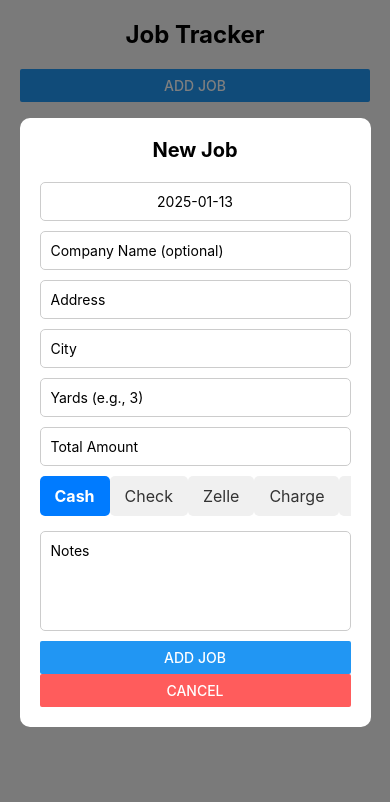
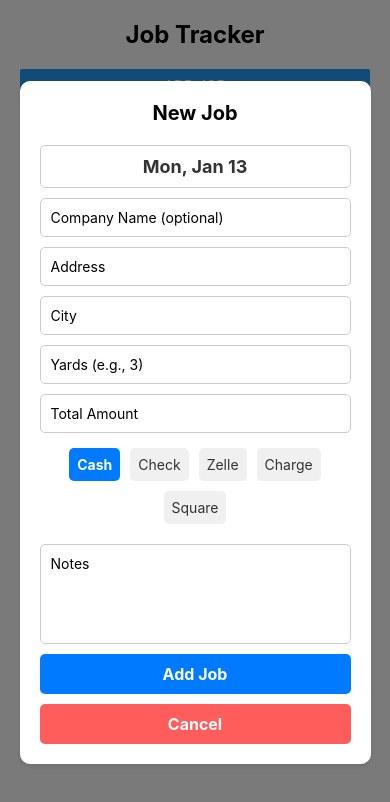
Before and after one commit to Auto-psychoJak/JobTracker, a React Native app: screen / in a window 390 px wide. Both pictures are taken after a click on the button "ADD JOB". Shown: the top 802 px of the page. Built offline with nearby package versions, Linux system fonts and the light colour scheme.

Commit message:
fixed update and scroll issues

```diff
--- a/App.tsx
+++ b/App.tsx
@@ -24,8 +24,8 @@ type Job = {
   address: string;
   city: string;
   yards: number;
-  total: number; // New field
-  paymentMethod: 'Cash' | 'Check' | 'Zelle' |'Square'|'Charge';
+  total: number;
+  paymentMethod: 'Cash' | 'Check' | 'Zelle' | 'Charge' | 'Square';
   paymentStatus: 'Paid' | 'Unpaid';
   checkNumber?: string;
   billingInfo?: {
@@ -37,7 +37,6 @@ type Job = {
   notes: string;
 };
 
-
 export default function App() {
   const [jobs, setJobs] = useState<Job[]>([]);
   const [modalVisible, setModalVisible] = useState<boolean>(false);
@@ -47,13 +46,11 @@ export default function App() {
   const [address, setAddress] = useState('');
   const [city, setCity] = useState('');
   const [yards, setYards] = useState('');
-  const [total, setTotal] = useState<string>(''); // Use a string for easier input handling
-  const [paymentMethod, setPaymentMethod] = useState<'Cash' | 'Check' | 'Zelle' |'Square'| 'Charge'>('Cash');
+  const [total, setTotal] = useState<string>('');
+  const [paymentMethod, setPaymentMethod] = useState<'Cash' | 'Check' | 'Zelle' | 'Charge' | 'Square'>('Cash');
   const [paymentStatus, setPaymentStatus] = useState<'Paid' | 'Unpaid'>('Paid');
   const [checkNumber, setCheckNumber] = useState('');
-
-  const [billingInfo, setBillingInfo] = useState({ companyName: '', address: '', phone: '' , email: '' });
-
+  const [billingInfo, setBillingInfo] = useState({ companyName: '', address: '', phone: '', email: '' });
   const [notes, setNotes] = useState('');
   const [editingJobId, setEditingJobId] = useState<string | null>(null);
 
@@ -71,7 +68,7 @@ export default function App() {
       if (savedJobs) {
         const parsedJobs = JSON.parse(savedJobs).map((job: any) => ({
           ...job,
-          total: job.total || 0, // Default value for total
+          total: job.total || 0,
         }));
         setJobs(parsedJobs);
       }
@@ -80,13 +77,13 @@ export default function App() {
     }
   };
 
-
-  const deleteJob = (id: string) => {
-    const updatedJobs = jobs.filter((job) => job.id !== id);
-    setJobs(updatedJobs); // Update the state with the filtered array
-    saveJobs(updatedJobs); // Save the updated array to AsyncStorage
+  const formatDate = (date: Date): string => {
+    return date.toLocaleDateString('en-US', {
+      weekday: 'short', // Mon
+      month: 'short',   // Jan
+      day: '2-digit',   // 16
+    });
   };
-
 
   const addJob = () => {
     if (!address || !city || !yards || !paymentMethod || !total) {
@@ -97,6 +94,7 @@ export default function App() {
     const formattedDate = date.toISOString().split('T')[0];
 
     if (editingJobId) {
+      // Update an existing job
       const updatedJobs = jobs.map((job) =>
         job.id === editingJobId
           ? {
@@ -106,7 +104,7 @@ export default function App() {
               address,
               city,
               yards: parseFloat(yards),
-              total: parseFloat(total), // Ensure total is saved
+              total: parseFloat(total),
               paymentMethod,
               paymentStatus,
               checkNumber: paymentMethod === 'Check' ? checkNumber : undefined,
@@ -117,8 +115,9 @@ export default function App() {
       );
       setJobs(updatedJobs);
       saveJobs(updatedJobs);
-      setEditingJobId(null);
+      setEditingJobId(null); // Reset editingJobId after editing
     } else {
+      // Add a new job
       const newJob: Job = {
         id: uuid.v4() as string,
         date: formattedDate,
@@ -126,7 +125,7 @@ export default function App() {
         address,
         city,
         yards: parseFloat(yards),
-        total: parseFloat(total), // Ensure total is saved
+        total: parseFloat(total),
         paymentMethod,
         paymentStatus,
         checkNumber: paymentMethod === 'Check' ? checkNumber : undefined,
@@ -137,11 +136,15 @@ export default function App() {
       saveJobs([...jobs, newJob]);
     }
 
-    closeModal();
+    closeModal(); // Close the modal and reset the form
   };
 
 
-
+  const deleteJob = (id: string) => {
+    const updatedJobs = jobs.filter((job) => job.id !== id); // Remove the job with the given ID
+    setJobs(updatedJobs); // Update the state
+    saveJobs(updatedJobs); // Save the updated list to AsyncStorage
+  };
 
   const openModal = () => {
     setModalVisible(true);
@@ -154,11 +157,24 @@ export default function App() {
     setAddress('');
     setCity('');
     setYards('');
+    setTotal('');
     setPaymentMethod('Cash');
     setPaymentStatus('Paid');
     setCheckNumber('');
-    setBillingInfo({ companyName: '', address: '', phone: '' , email: '' });
+    setBillingInfo({ companyName: '', address: '', phone: '', email: '' });
     setNotes('');
+  };
+
+  const onDateChange = (event: any, selectedDate?: Date) => {
+    setShowDatePicker(false);
+    if (selectedDate) {
+      const localDate = new Date(
+        selectedDate.getFullYear(),
+        selectedDate.getMonth(),
+        selectedDate.getDate()
+      );
+      setDate(localDate);
+    }
   };
 
   useEffect(() => {
@@ -186,26 +202,21 @@ export default function App() {
                 onPress={() => setShowDatePicker(true)}
                 style={styles.datePicker}
               >
-              <Text>{date.toISOString().split('T')[0]}</Text>
+                <Text style={styles.dateText}>{formatDate(date)}</Text>
               </TouchableOpacity>
               {showDatePicker && (
                 <DateTimePicker
                   value={date}
                   mode="date"
                   display={Platform.OS === 'ios' ? 'spinner' : 'default'}
-                onChange={(event, selectedDate) => {
-                  setShowDatePicker(false);
-                  if (selectedDate) setDate(selectedDate);
-                }}
+                  onChange={onDateChange}
                 />
               )}
               <TextInput style={styles.input} placeholder="Company Name (optional)" value={companyName} onChangeText={setCompanyName} />
               <TextInput style={styles.input} placeholder="Address" value={address} onChangeText={setAddress} />
               <TextInput style={styles.input} placeholder="City" value={city} onChangeText={setCity} />
-            <TextInput style={styles.input} placeholder="Yards (e.g., 3)" value={yards} keyboardType="numeric" onChangeText={(text) => setYards(text.replace(/[^0-9]/g, ''))} />
-            <TextInput style={styles.input} placeholder="Total Amount" value={total} onChangeText={(text) => setTotal(text.replace(/[^0-9.]/g, ''))} // Allow only numbers and decimal points
-            keyboardType="numeric"
-            />
+              <TextInput style={styles.input} placeholder="Yards (e.g., 3)" value={yards} keyboardType="numeric" onChangeText={(text) => setYards(text.replace(/[^0-9.]/g, ''))} />
+              <TextInput style={styles.input} placeholder="Total Amount" value={total} keyboardType="numeric" onChangeText={(text) => setTotal(text.replace(/[^0-9.]/g, ''))} />
 
               {/* Payment Method */}
               <View style={styles.tabsContainer}>
@@ -214,7 +225,7 @@ export default function App() {
                     key={method}
                     style={[
                       styles.tab,
-                    paymentMethod === method && styles.activeTab, // Highlight selected tab
+                      paymentMethod === method && styles.activeTab,
                     ]}
                     onPress={() => setPaymentMethod(method as Job['paymentMethod'])}
                   >
@@ -224,7 +235,6 @@ export default function App() {
                   </TouchableOpacity>
                 ))}
               </View>
-
 
               {/* Sub-Forms */}
               {paymentMethod === 'Check' && (
@@ -236,49 +246,44 @@ export default function App() {
                   keyboardType="numeric"
                 />
               )}
-
               {paymentMethod === 'Charge' && (
                 <View>
                   <TextInput
                     style={styles.input}
                     placeholder="Company Name"
-                  value={billingInfo?.companyName || ''}
-                  onChangeText={(text) =>
-                    setBillingInfo((prev) => ({ ...prev, companyName: text }))
-                  }
+                    value={billingInfo.companyName}
+                    onChangeText={(text) => setBillingInfo((prev) => ({ ...prev, companyName: text }))}
                   />
                   <TextInput
                     style={styles.input}
                     placeholder="Address"
-                  value={billingInfo?.address || ''}
-                  onChangeText={(text) =>
-                    setBillingInfo((prev) => ({ ...prev, address: text }))
-                  }
+                    value={billingInfo.address}
+                    onChangeText={(text) => setBillingInfo((prev) => ({ ...prev, address: text }))}
                   />
                   <TextInput
                     style={styles.input}
                     placeholder="Phone"
-                  value={billingInfo?.phone || ''}
-                  onChangeText={(text) =>
-                    setBillingInfo((prev) => ({ ...prev, phone: text }))
-                  }
+                    value={billingInfo.phone}
+                    onChangeText={(text) => setBillingInfo((prev) => ({ ...prev, phone: text }))}
                     keyboardType="phone-pad"
                   />
                   <TextInput
                     style={styles.input}
                     placeholder="Email"
-                  value={billingInfo?.email || ''}
-                  onChangeText={(text) =>
-                    setBillingInfo((prev) => ({ ...prev, email: text }))
-                  }
+                    value={billingInfo.email}
+                    onChangeText={(text) => setBillingInfo((prev) => ({ ...prev, email: text }))}
                     keyboardType="email-address"
                   />
                 </View>
               )}
 
               <TextInput style={[styles.input, { height: 100, textAlignVertical: 'top' }]} placeholder="Notes" value={notes} onChangeText={setNotes} multiline />
-            <Button title={editingJobId ? 'Update Job' : 'Add Job'} onPress={addJob} />
-            <Button title="Cancel" onPress={closeModal} color="#FF5C5C" />
+              <TouchableOpacity style={styles.button} onPress={addJob}>
+                <Text style={styles.buttonText}>{editingJobId ? 'Update Job' : 'Add Job'}</Text>
+              </TouchableOpacity>
+              <TouchableOpacity style={styles.cancelButton} onPress={closeModal}>
+                <Text style={styles.cancelButtonText}>Cancel</Text>
+              </TouchableOpacity>
             </ScrollView>
           </View>
         </View>
@@ -289,29 +294,47 @@ export default function App() {
         data={jobs}
         keyExtractor={(item) => item.id}
         renderItem={({ item }) => (
-          <View style={styles.jobCard}>
+          <View
+            style={[
+              styles.jobCard,
+              item.paymentStatus === 'Paid' ? styles.paidCard : styles.unpaidCard,
+            ]}
+          >
             <Text>Company: {item.companyName}</Text>
-  <Text>Address: {item.address}</Text>
-  <Text>City: {item.city}</Text>
-  <Text>Yards: {item.yards}</Text>
-  <Text>Total: ${item.total ? item.total.toFixed(2) : '0.00'}</Text>
-  <Text>Date: {item.date}</Text>
-  <Text>Payment Method: {item.paymentMethod}</Text>
-  {item.paymentMethod === 'Check' && <Text>Check Number: {item.checkNumber}</Text>}
-  {item.paymentMethod === 'Charge' && (
-    <View>
-      <Text>Company: {item.billingInfo?.companyName}</Text>
-      <Text>Address: {item.billingInfo?.address}</Text>
-    </View>
-  )}
-  <Text>Status: {item.paymentStatus}</Text>
-  <Text>Notes: {item.notes}</Text>
+            <Text>{item.address}</Text>
+            <Text>{item.city}</Text>
+            <Text>{item.yards} yrds</Text>
+            <Text>Total: ${item.total.toFixed(2)}</Text>
+            <Text>{item.paymentMethod}</Text>
             <View style={styles.buttonRow}>
-    <Button title="Edit" onPress={() => {/* Edit logic */}} />
+              <Button title="Edit" onPress={() => {
+                setEditingJobId(item.id);
+                setDate(new Date(item.date));
+                setCompanyName(item.companyName);
+                setAddress(item.address);
+                setCity(item.city);
+                setYards(item.yards.toString());
+                setTotal(item.total.toString());
+                setPaymentMethod(item.paymentMethod);
+                setPaymentStatus(item.paymentStatus);
+                setCheckNumber(item.checkNumber || '');
+                setBillingInfo(
+                  item.billingInfo
+                    ? {
+                        companyName: item.billingInfo.companyName || '', // Default to empty string
+                        address: item.billingInfo.address || '',
+                        phone: item.billingInfo.phone || '',
+                        email: item.billingInfo.email || '',
+                      }
+                    : { companyName: '', address: '', phone: '', email: '' } // Default object
+                );
+
+                setNotes(item.notes);
+                openModal();
+              }} />
               <Button title="Delete" onPress={() => deleteJob(item.id)} color="#FF5C5C" />
             </View>
           </View>
-
         )}
       />
     </View>
@@ -321,40 +344,61 @@ export default function App() {
 const styles = StyleSheet.create({
   container: { flex: 1, padding: 20, backgroundColor: '#f5f5f5' },
   title: { fontSize: 24, fontWeight: 'bold', marginBottom: 20, textAlign: 'center' },
-  sectionTitle:{fontSize: 15, fontWeight: 'bold', marginBottom: 10, textAlign: 'center'},
+  modalContainer: { flex: 1, justifyContent: 'center', alignItems: 'center', backgroundColor: 'rgba(0, 0, 0, 0.5)' },
+  modalContent: { width: '90%', backgroundColor: 'white', padding: 20, borderRadius: 10, shadowColor: '#000', shadowOffset: { width: 0, height: 2 }, shadowOpacity: 0.1, shadowRadius: 5, elevation: 5 },
+  modalTitle: { fontSize: 20, fontWeight: 'bold', marginBottom: 20, textAlign: 'center' },
   input: { borderWidth: 1, borderColor: '#ccc', padding: 10, marginBottom: 10, borderRadius: 5, backgroundColor: '#fff' },
   datePicker: { borderWidth: 1, borderColor: '#ccc', padding: 10, marginBottom: 10, borderRadius: 5, backgroundColor: '#fff', alignItems: 'center' },
-  switchContainer: { flexDirection: 'row', justifyContent: 'space-between', alignItems: 'center', marginBottom: 10 },
-  scrollContainer:{},
-  modalContainer: { flex: 1, justifyContent: 'center', alignItems: 'center', backgroundColor: 'rgba(0, 0, 0, 0.5)' },
-  modalContent: { width: '90%', backgroundColor: 'white', padding: 20, borderRadius: 10 },
-  modalTitle: { fontSize: 20, fontWeight: 'bold', marginBottom: 20, textAlign: 'center' },
-  radioGroup: { marginBottom: 15 },
-  radioOption: { flexDirection: 'row', alignItems: 'center', marginVertical: 5 },
-  radioSelected: { width: 16, height: 16, borderRadius: 8, backgroundColor: '#000', marginLeft: 10 },
-  jobCard: { padding: 15, marginVertical: 10, backgroundColor: '#fff', borderRadius: 8, shadowColor: '#000', shadowOffset: { width: 0, height: 2 }, shadowOpacity: 0.1, shadowRadius: 3, elevation: 3 },
-  buttonRow: { flexDirection: 'row', justifyContent: 'space-between', marginTop: 10 },
+  dateText: { fontSize: 18, fontWeight: 'bold', color: '#333' },
+  button: { backgroundColor: '#007BFF', paddingVertical: 10, borderRadius: 5, alignItems: 'center', marginBottom: 10 },
+  buttonText: { color: 'white', fontSize: 16, fontWeight: 'bold' },
+  cancelButton: { backgroundColor: '#FF5C5C', paddingVertical: 10, borderRadius: 5, alignItems: 'center' },
+  cancelButtonText: { color: 'white', fontSize: 16, fontWeight: 'bold' },
+  scrollContainer: {
+    flexGrow: 1, // Ensure ScrollView grows to fit content
+    justifyContent: 'center',
+  },
   tabsContainer: {
     flexDirection: 'row',
-    justifyContent: 'space-around',
+    flexWrap: 'wrap', // Allow tabs to wrap to the next line if needed
+    justifyContent: 'center', // Center the tabs within the modal
     marginBottom: 15,
   },
+
   tab: {
-    paddingVertical: 10,
-    paddingHorizontal: 15,
+    paddingVertical: 8,       // Slightly smaller padding
+    paddingHorizontal: 8,   // Adjust horizontal padding to fit content
     borderRadius: 5,
     backgroundColor: '#f0f0f0',
+    margin: 5,               // Add margin to separate tabs
   },
+
   activeTab: {
     backgroundColor: '#007BFF',
   },
+
   tabText: {
-    fontSize: 16,
+    fontSize: 14,            // Reduce font size
     color: '#333',
   },
+
   activeTabText: {
-    fontSize: 16,
+    fontSize: 14,
     color: '#fff',
     fontWeight: 'bold',
   },
+  jobCard: {
+    padding: 15,
+    marginVertical: 10,
+    backgroundColor: '#fff',
+    borderRadius: 8,
+    shadowColor: '#000',
+    shadowOffset: { width: 0, height: 2 },
+    shadowOpacity: 0.1,
+    shadowRadius: 3,
+    elevation: 3,
+  },
+  paidCard: { backgroundColor: '#d4edda', borderColor: '#c3e6cb', borderWidth: 1 },
+  unpaidCard: { backgroundColor: '#f8d7da', borderColor: '#f5c6cb', borderWidth: 1 },
+  buttonRow: { flexDirection: 'row', justifyContent: 'space-between', marginTop: 10 },
 });
```
Lines whose indentation alone changed are shown as unchanged.
